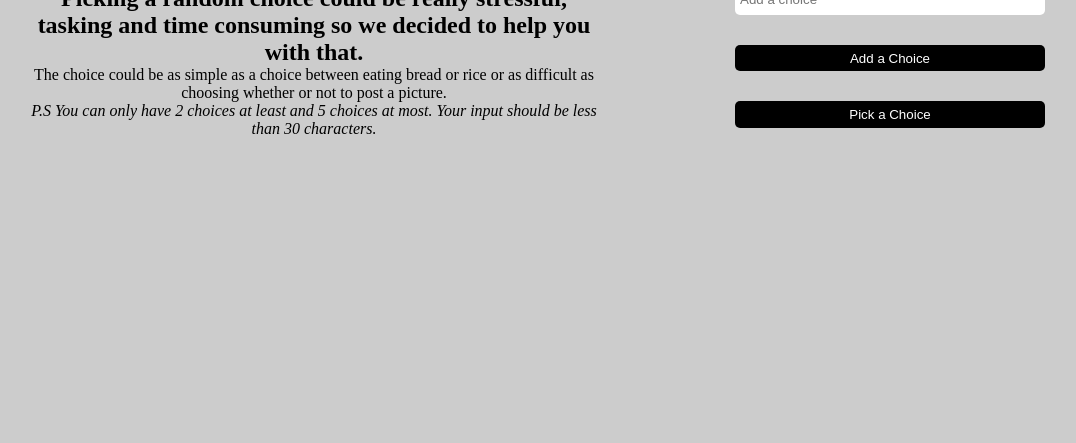
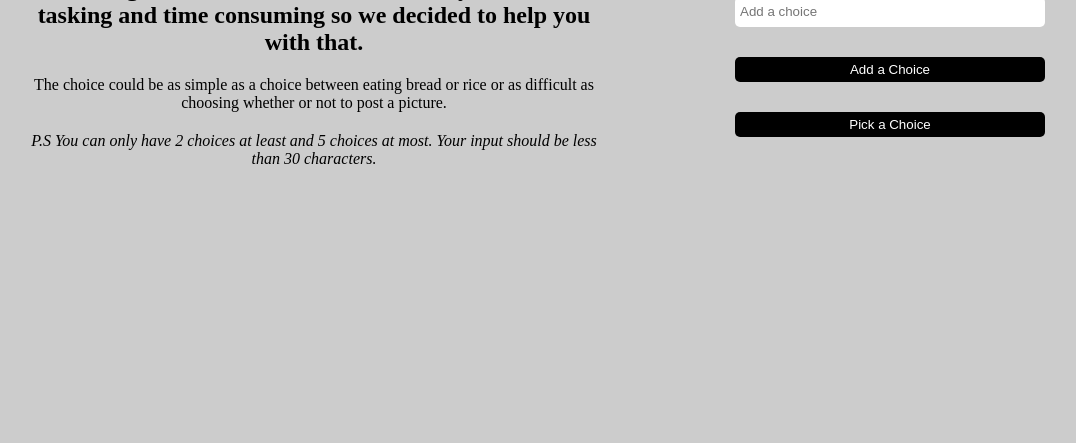
Before and after one commit to Boluwatt/ChoicePickerApp, a plain HTML site: page index.html in a window 1280 px wide. Shown: the part 357-800 px from the top of the page, without its empty margins (38-1114 px from the left). Drawn offline with Linux system fonts and the light colour scheme.

Commit message:
Style change

```diff
--- a/style.css
+++ b/style.css
@@ -19,7 +19,7 @@ body {
   text-align: center;
 }
 
-h1, h2, p, strong, i, {
+h1, h2, p, strong, i, li {
   padding-bottom: 20px;
 }
 
@@ -29,10 +29,6 @@ li {
 }
 
 .help-text {
-  display: flex;
-  flex-direction: column;
-  justify-content: center;
-  align-items: center;
   width: 50%;
 }
 
@@ -83,7 +79,6 @@ li {
 
 @media (max-width: 768px) {
   .container {
-    display: block;
-    width: 100%;
+    display: block
   }
 }
```
